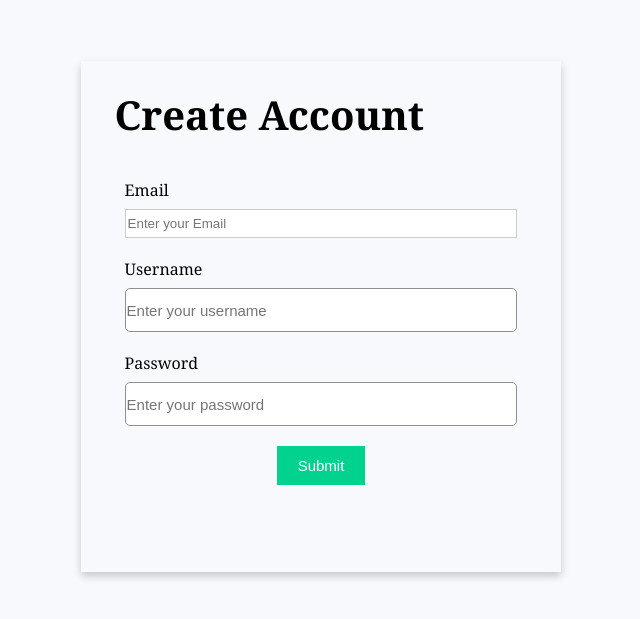
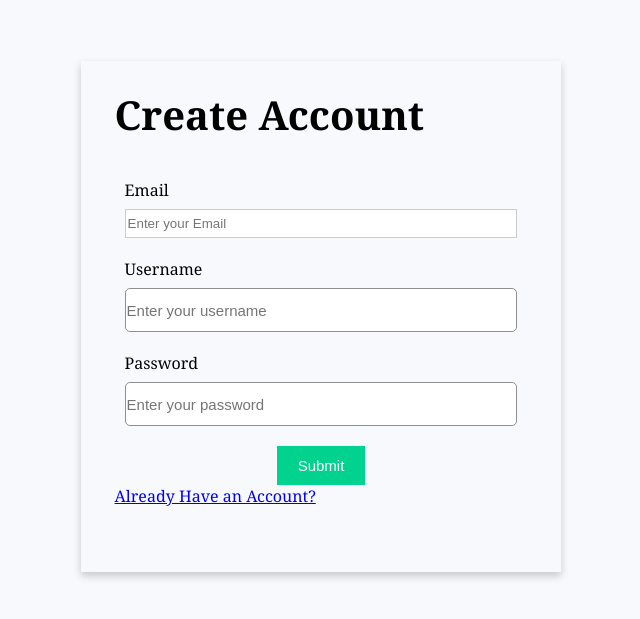
Before and after one commit to MacAndersonUche/userApiEmailApp, a React (Create React App) app in the folder packages/frontend/: page /register in a window 1280 px wide. Shown: the part 127-746 px from the top of the page, without its empty margins (319-959 px from the left). Built offline with nearby package versions, Linux system fonts and the light colour scheme.

Commit message:
updating logic

```diff
--- a/packages/frontend/src/components/LoginForm/index.tsx
+++ b/packages/frontend/src/components/LoginForm/index.tsx
@@ -1,5 +1,6 @@
 
 import React from "react";
+import { Link } from "react-router-dom";
 import useAuthLogin from "../../hooks/useAuth";
 import FormInput from "../FormInput";
 export const Login = () => {
@@ -39,7 +40,7 @@
 							{data.isSubmitting ? "Loading..." : "Login"}
 						</button>
 
-						<a href='/register'>Don't have an account?</a>
+						<Link to='/register'>Don't have an account?</Link>
 					</form>
 				</div>
 			</div>
--- a/packages/frontend/src/components/SignUpForm/index.tsx
+++ b/packages/frontend/src/components/SignUpForm/index.tsx
@@ -1,3 +1,4 @@
+import { Link } from "react-router-dom";
 import useAuthLogin from "../../hooks/useAuth";
 import FormInput from "../FormInput";
 
@@ -43,6 +44,7 @@
 						<div className='button-container'>
 							<input type='submit' />
 						</div>
+						<Link to='/'>Already Have an Account?</Link>
 					</form>
 				</div>
 			</div>
```
